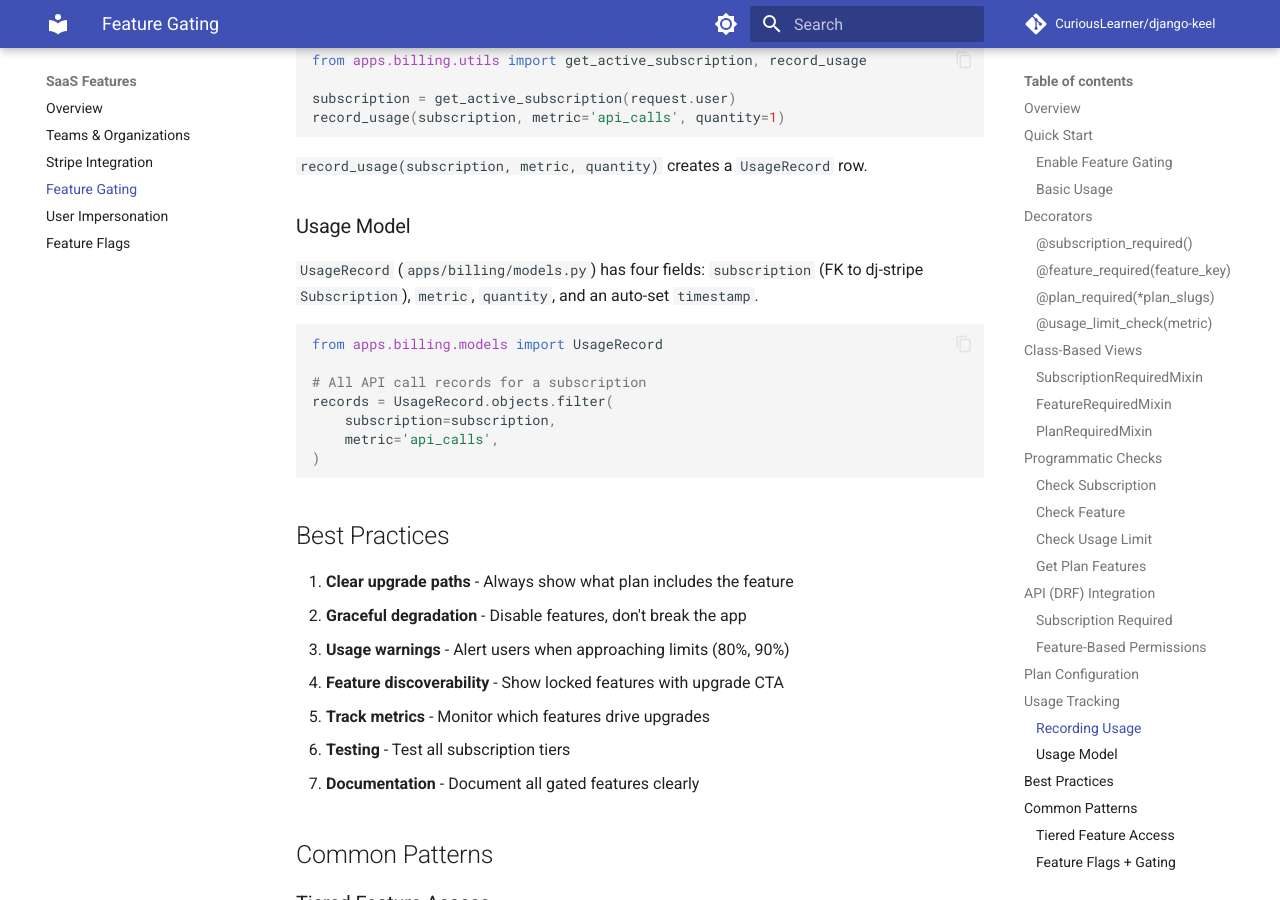
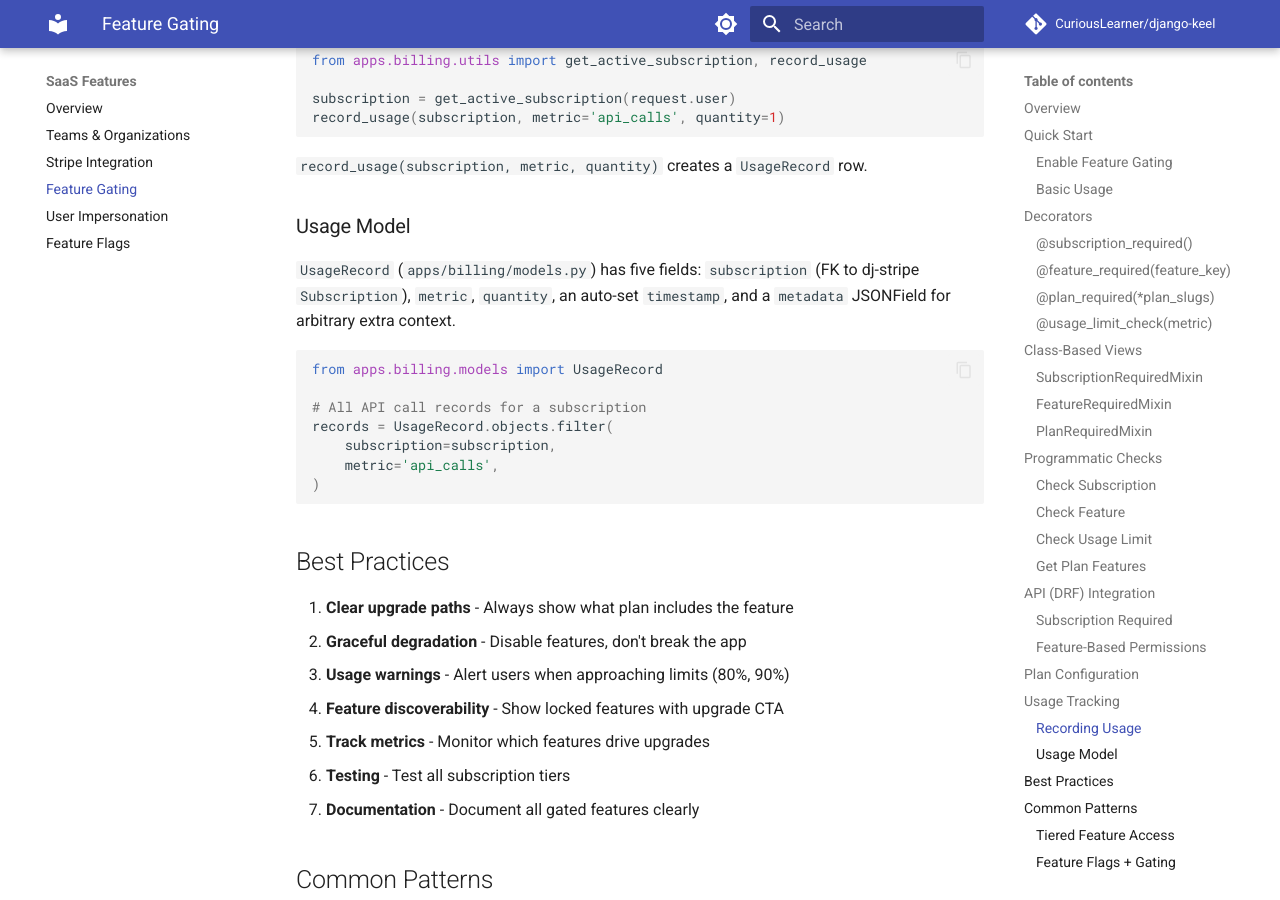
Before and after one commit to CuriousLearner/django-keel, an MkDocs documentation site: the page built from docs/saas/feature-gating.md, in a window 1280 px wide and 900 px high, scrolled down 6325 px. Built offline with MkDocs 1.6.1 and Material for MkDocs 9.7.7, drawn with Linux system fonts in a browser that asks for light colours; comment, search, counter and statistics services are not loaded; the version menu is left out.

Commit message:
docs: include UsageRecord metadata field

````diff
--- a/docs/saas/feature-gating.md
+++ b/docs/saas/feature-gating.md
@@ -289,7 +289,7 @@ record_usage(subscription, metric='api_calls', quantity=1)
 
 ### Usage Model
 
-`UsageRecord` (`apps/billing/models.py`) has four fields: `subscription` (FK to dj-stripe `Subscription`), `metric`, `quantity`, and an auto-set `timestamp`.
+`UsageRecord` (`apps/billing/models.py`) has five fields: `subscription` (FK to dj-stripe `Subscription`), `metric`, `quantity`, an auto-set `timestamp`, and a `metadata` JSONField for arbitrary extra context.
 
 ```python
 from apps.billing.models import UsageRecord
````
